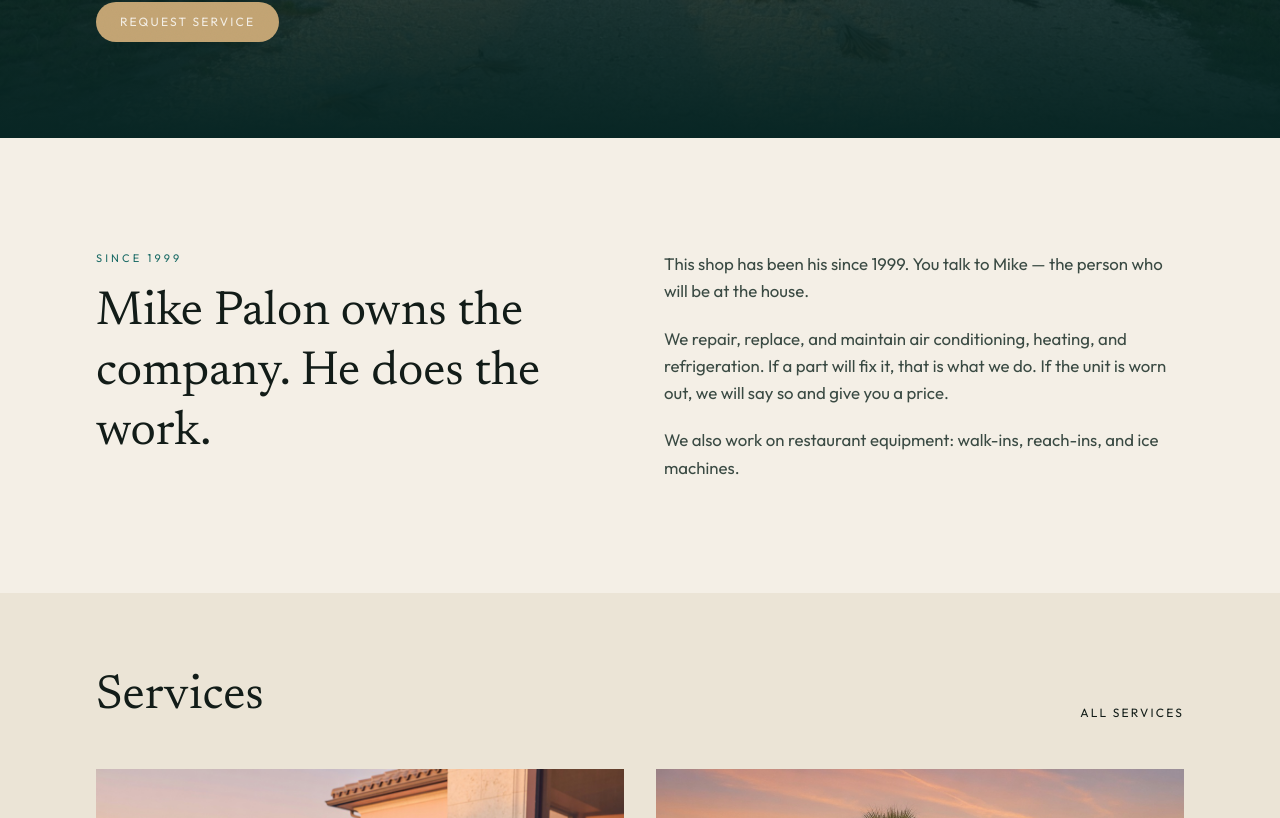
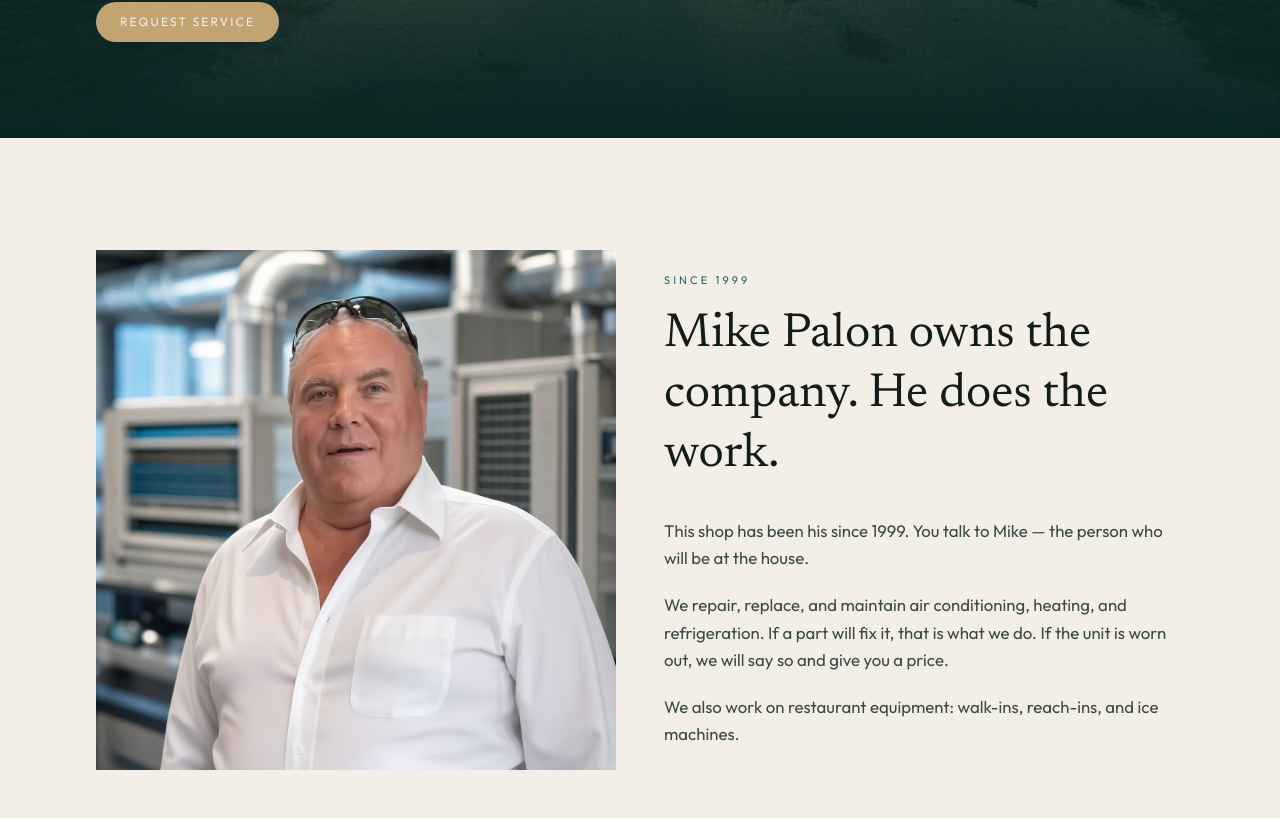
Before and after one commit to redwhitblack/aaahvacfl, a Next.js app: page / in a window 1280 px wide. Shown: the part 662-1480 px from the top of the page. Built offline with nearby package versions, Linux system fonts and the light colour scheme.

Commit message:
Add Mike Palon's portrait to the home and about pages
The owner photo sits with the company story on the homepage
and on his page, in place of the equipment shot.

```diff
--- a/app/mike/page.tsx
+++ b/app/mike/page.tsx
@@ -22,14 +22,15 @@ export default function MikePage() {
         </p>
       </header>
 
-      <div className="mx-auto mt-16 grid max-w-6xl gap-12 px-5 pb-24 md:grid-cols-2 md:px-8">
-        <div className="relative min-h-[420px]">
+      <div className="mx-auto mt-16 grid max-w-6xl items-start gap-12 px-5 pb-24 md:grid-cols-2 md:px-8">
+        <div className="relative aspect-square overflow-hidden bg-paper-2">
           <Image
-            src="/media/repair-estate.jpg"
-            alt="Service gauges on a condenser at a Southwest Florida home"
+            src="/media/mike-palon.jpg"
+            alt="Mike Palon, owner of AAA HVAC"
             fill
-            className="object-cover"
+            className="object-cover object-top"
             sizes="(min-width: 768px) 50vw, 100vw"
+            priority
           />
         </div>
         <div className="space-y-5 text-[1.05rem] leading-relaxed text-ink-soft">
--- a/app/page.tsx
+++ b/app/page.tsx
@@ -36,7 +36,16 @@ export default function Home() {
         </div>
       </section>
 
-      <section className="mx-auto grid max-w-6xl gap-12 px-5 py-20 md:grid-cols-2 md:px-8 md:py-28">
+      <section className="mx-auto grid max-w-6xl items-center gap-12 px-5 py-20 md:grid-cols-2 md:px-8 md:py-28">
+        <div className="relative aspect-square overflow-hidden bg-paper-2">
+          <Image
+            src="/media/mike-palon.jpg"
+            alt="Mike Palon, owner of AAA HVAC"
+            fill
+            className="object-cover object-top"
+            sizes="(min-width: 768px) 50vw, 100vw"
+          />
+        </div>
         <div>
           <p className="text-[11px] tracking-[0.28em] uppercase text-water">
             Since {site.founded}
@@ -44,11 +53,10 @@ export default function Home() {
           <h2 className="serif mt-4 text-4xl leading-tight md:text-5xl">
             Mike Palon owns the company. He does the work.
           </h2>
-        </div>
-        <div className="space-y-5 text-[1.05rem] leading-relaxed text-ink-soft">
+          <div className="mt-8 space-y-5 text-[1.05rem] leading-relaxed text-ink-soft">
             <p>
-            This shop has been his since {site.founded}. You talk to Mike — the
-            person who will be at the house.
+              This shop has been his since {site.founded}. You talk to Mike —
+              the person who will be at the house.
             </p>
             <p>
               We repair, replace, and maintain air conditioning, heating, and
@@ -56,9 +64,10 @@ export default function Home() {
               unit is worn out, we will say so and give you a price.
             </p>
             <p>
-            We also work on restaurant equipment: walk-ins, reach-ins, and ice
-            machines.
+              We also work on restaurant equipment: walk-ins, reach-ins, and
+              ice machines.
             </p>
+          </div>
         </div>
       </section>
 
--- a/components/JsonLd.tsx
+++ b/components/JsonLd.tsx
@@ -7,7 +7,12 @@ export function JsonLd() {
     name: site.shortName,
     legalName: site.legalName,
     url: site.url,
-    founder: { "@type": "Person", name: site.owner },
+    founder: {
+      "@type": "Person",
+      name: site.owner,
+      image: `${site.url}/media/mike-palon.jpg`,
+    },
+    image: `${site.url}/media/mike-palon.jpg`,
     foundingDate: "1999-08-19",
     address: {
       "@type": "PostalAddress",
```
Also changed, not shown: public/media/mike-palon.jpg (added). Lines whose indentation alone changed are shown as unchanged.
